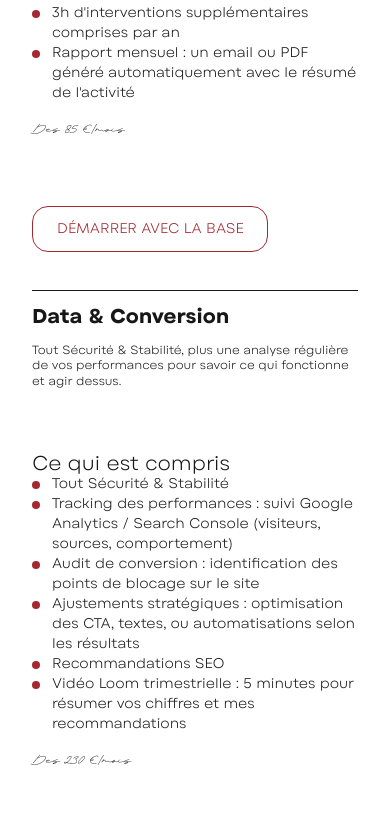
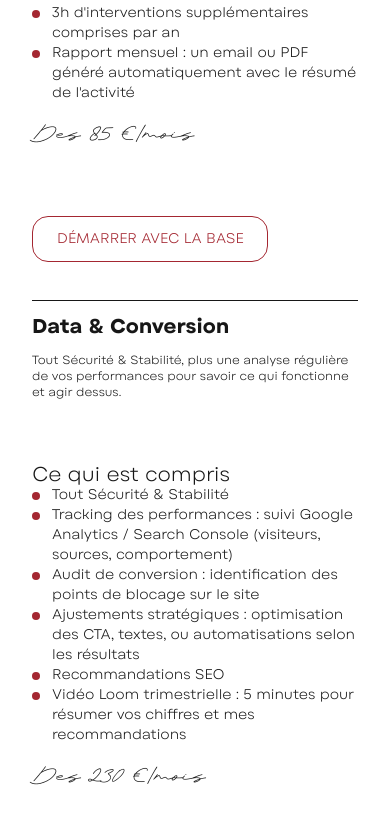
Before and after one commit to Dudlot/charlotte-dunand, a Next.js app: page /fr/suivi-evolution in a window 390 px wide. Shown: the part 3024-3859 px from the top of the page. Built offline with nearby package versions, Linux system fonts and the light colour scheme; no server answers.

Commit message:
Mobile : prix plus lisibles (classe .price à 1.75rem)
Co-Authored-By: Claude Opus 5.5 <noreply@anthropic.com>

```diff
--- a/src/app/[locale]/shop/audit-digital/page.tsx
+++ b/src/app/[locale]/shop/audit-digital/page.tsx
@@ -36,7 +36,7 @@ export default async function AuditDigital() {
                             <li>Appel de débrief pour discuter des résultats</li>
                             <li>Rapport détaillé avec recommandations claires</li>
                         </ul>
-                        <p className='h4'>{price('audit', currency)}</p>
+                        <p className='h4 price'>{price('audit', currency)}</p>
                         <p className='pb-8 text-xs'>Une fois le formulaire envoyé, je vérifie vos informations et vous recevez sous 48h un email de prise en charge avec le lien de paiement sécurisé. Délai : rapport sous une semaine après le paiement.</p>
                         <h3>Le process</h3>
                         <p className='py-2'><span className='font-semibold'>1. Vous remplissez le formulaire</span>, quelques informations pour qu&apos;on puisse démarrer (accès, contexte)</p>
--- a/src/app/globals.css
+++ b/src/app/globals.css
@@ -176,4 +176,9 @@ gap: 1.25rem;
   p {
     font-size: 0.74rem
   }
+  /* Prix : la police manuscrite reste lisible au-dessus de la taille .h4 mobile */
+  .h4.price {
+    font-size: 1.75rem;
+    line-height: 1.2;
+  }
  }
--- a/src/components/layout/OffreItem.tsx
+++ b/src/components/layout/OffreItem.tsx
@@ -31,7 +31,7 @@ export default function OffreItem({ title, description, features, price, progres
             <li key={i}>{f}</li>
           ))}
         </ul>
-        <p className="h4">{price}</p>
+        <p className="h4 price">{price}</p>
       </div>
     </motion.div>
   );
--- a/src/components/layout/OffresSection.tsx
+++ b/src/components/layout/OffresSection.tsx
@@ -67,7 +67,7 @@ function OffreContent({ offre }: { offre: Offre }) {
             <li key={i}>{f}</li>
           ))}
         </ul>
-        <p className="h4 mb-4">{offre.price}</p>
+        <p className="h4 price mb-4">{offre.price}</p>
         <ButtonCerise href={offre.ctaHref}>{offre.ctaLabel}</ButtonCerise>
       </div>
     </>
```
